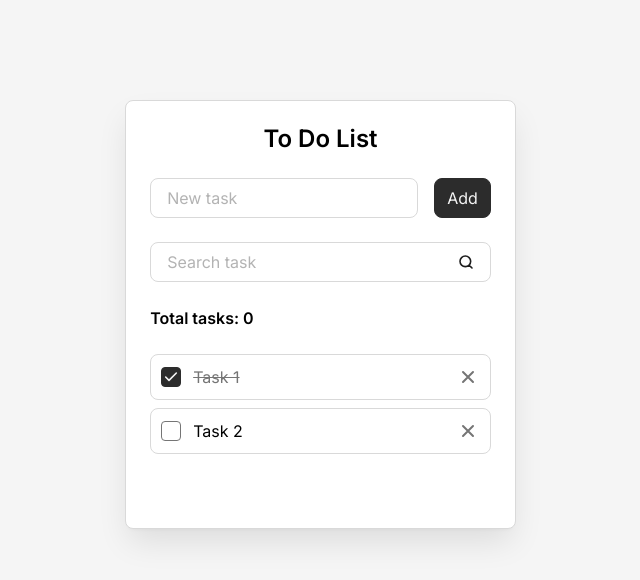
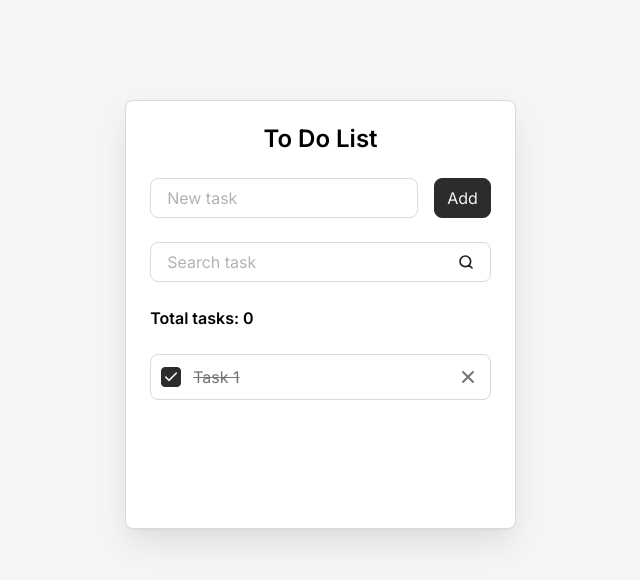
Before and after one commit to tolstosheev/todo-react, a React (Vite) app: page / in a window 1280 px wide. Shown: the top 580 px of the page, without its empty margins (312-952 px from the left). Built offline with nearby package versions, Linux system fonts and the light colour scheme.

Commit message:
Add splitting a Todo app into React components

```diff
--- a/src/App.jsx
+++ b/src/App.jsx
@@ -1,118 +1,8 @@
+import Todo from "./components/Todo";
+
 const App = () => {
   return (
-    <div className="todo">
-      <h1 className="todo__title">To Do List</h1>
-      <form className="todo__form">
-        <div className="todo__field field">
-          <label
-            className="field__label"
-            htmlFor="new-task"
-          >
-            New task
-          </label>
-          <input
-            className="field__input"
-            id="new-task"
-            placeholder=" "
-            autoComplete="off"
-          />
-        </div>
-        <button className="button" type="submit">Add</button>
-      </form>
-      <form className="todo__form">
-        <div className="todo__field field">
-          <label
-            className="field__label"
-            htmlFor="search-task"
-          >
-            Search task
-          </label>
-          <input
-            className="field__input"
-            id="search-task"
-            placeholder=" "
-            autoComplete="off"
-            type="search"
-          />
-        </div>
-      </form>
-      <div className="todo__info">
-        <div className="todo__total-tasks">Total tasks: <span>0</span></div>
-        <button className="todo__delete-all-button" type="button">Delete all</button>
-      </div>
-      <ul className="todo__list">
-        <li className="todo__item todo-item">
-          <input
-            className="todo-item__checkbox"
-            id="task-1"
-            type="checkbox"
-            checked
-          />
-          <label
-            className="todo-item__label"
-            htmlFor="task-1"
-          >
-            Task 1
-          </label>
-          <button
-            className="todo-item__delete-button"
-            aria-label="Delete"
-            title="Delete"
-          >
-            <svg
-              width="20"
-              height="20"
-              viewBox="0 0 20 20"
-              fill="none"
-              xmlns="http://www.w3.org/2000/svg"
-            >
-              <path
-                d="M15 5L5 15M5 5L15 15"
-                stroke="#757575"
-                strokeWidth="2"
-                strokeLinecap="round"
-                strokeLinejoin="round"
-              />
-            </svg>
-          </button>
-        </li>
-        <li className="todo__item todo-item">
-          <input
-            className="todo-item__checkbox"
-            id="task-2"
-            type="checkbox"
-          />
-          <label
-            className="todo-item__label"
-            htmlFor="task-2"
-          >
-            Task 2
-          </label>
-          <button
-            className="todo-item__delete-button"
-            aria-label="Delete"
-            title="Delete"
-          >
-            <svg
-              width="20"
-              height="20"
-              viewBox="0 0 20 20"
-              fill="none"
-              xmlns="http://www.w3.org/2000/svg"
-            >
-              <path
-                d="M15 5L5 15M5 5L15 15"
-                stroke="#757575"
-                strokeWidth="2"
-                strokeLinecap="round"
-                strokeLinejoin="round"
-              />
-            </svg>
-          </button>
-        </li>
-      </ul>
-      <div className="todo__empty-message"></div>
-    </div>
+    <Todo/>
   )
 }
 
--- /dev/null
+++ b/src/components/AddTaskForm.jsx
@@ -0,0 +1,13 @@
+import Field from "./Field";
+import Button from "./Button";
+
+const AddTaskForm = () => {
+    return (
+        <form className="todo__form">
+            <Field/>
+            <Button/>
+        </form>
+    )
+}
+
+export default AddTaskForm;
--- /dev/null
+++ b/src/components/Button.jsx
@@ -0,0 +1,7 @@
+const Button = () => {
+    return (
+        <button className="button" type="submit">Add</button>
+    )
+}
+
+export default Button
--- /dev/null
+++ b/src/components/Field.jsx
@@ -0,0 +1,20 @@
+const Field = () => {
+    return (
+        <div className="todo__field field">
+            <label
+                className="field__label"
+                htmlFor="new-task"
+            >
+                New task
+            </label>
+            <input
+                className="field__input"
+                id="new-task"
+                placeholder=" "
+                autoComplete="off"
+            />
+        </div>
+    )
+}
+
+export default Field
--- /dev/null
+++ b/src/components/SearchTaskForm.jsx
@@ -0,0 +1,23 @@
+const SearchTaskForm = () => {
+    return (
+        <form className="todo__form">
+            <div className="todo__field field">
+                <label
+                    className="field__label"
+                    htmlFor="search-task"
+                >
+                    Search task
+                </label>
+                <input
+                    className="field__input"
+                    id="search-task"
+                    placeholder=" "
+                    autoComplete="off"
+                    type="search"
+                />
+            </div>
+        </form>
+    )
+}
+
+export default SearchTaskForm
--- /dev/null
+++ b/src/components/Todo.jsx
@@ -0,0 +1,18 @@
+import AddTaskForm from "./AddTaskForm";
+import SearchTaskForm from "./SearchTaskForm";
+import TodoInfo from "./TodoInfo";
+import TodoList from "./TodoList";
+
+const Todo = () => {
+    return (
+        <div className="todo">
+            <h1 className="todo__title">To Do List</h1>
+            <AddTaskForm/>
+            <SearchTaskForm/>
+            <TodoInfo/>
+            <TodoList/>
+        </div>
+    )
+}
+
+export default Todo;
--- /dev/null
+++ b/src/components/TodoInfo.jsx
@@ -0,0 +1,10 @@
+const TodoInfo = () => {
+    return (
+        <div className="todo__info">
+            <div className="todo__total-tasks">Total tasks: <span>0</span></div>
+            <button className="todo__delete-all-button" type="button">Delete all</button>
+        </div>
+    )
+}
+
+export default TodoInfo;
--- /dev/null
+++ b/src/components/TodoItem.jsx
@@ -0,0 +1,41 @@
+const TodoItem = () => {
+    return (
+        <li className="todo__item todo-item">
+            <input
+                className="todo-item__checkbox"
+                id="task-1"
+                type="checkbox"
+                checked
+            />
+            <label
+                className="todo-item__label"
+                htmlFor="task-1"
+            >
+                Task 1
+            </label>
+            <button
+                className="todo-item__delete-button"
+                aria-label="Delete"
+                title="Delete"
+            >
+                <svg
+                    width="20"
+                    height="20"
+                    viewBox="0 0 20 20"
+                    fill="none"
+                    xmlns="http://www.w3.org/2000/svg"
+                >
+                    <path
+                        d="M15 5L5 15M5 5L15 15"
+                        stroke="#757575"
+                        strokeWidth="2"
+                        strokeLinecap="round"
+                        strokeLinejoin="round"
+                    />
+                </svg>
+            </button>
+        </li>
+    )
+}
+
+export default TodoItem;
--- /dev/null
+++ b/src/components/TodoList.jsx
@@ -0,0 +1,17 @@
+import TodoItem from "./TodoItem";
+
+const TodoList = () => {
+    const hasTasks = true;
+
+    if (!hasTasks) {
+        return <div className="todo__empty-message"></div>;
+    }
+
+    return (
+        <ul className="todo__list">
+            <TodoItem/>
+        </ul>
+    )
+}
+
+export default TodoList;
```
